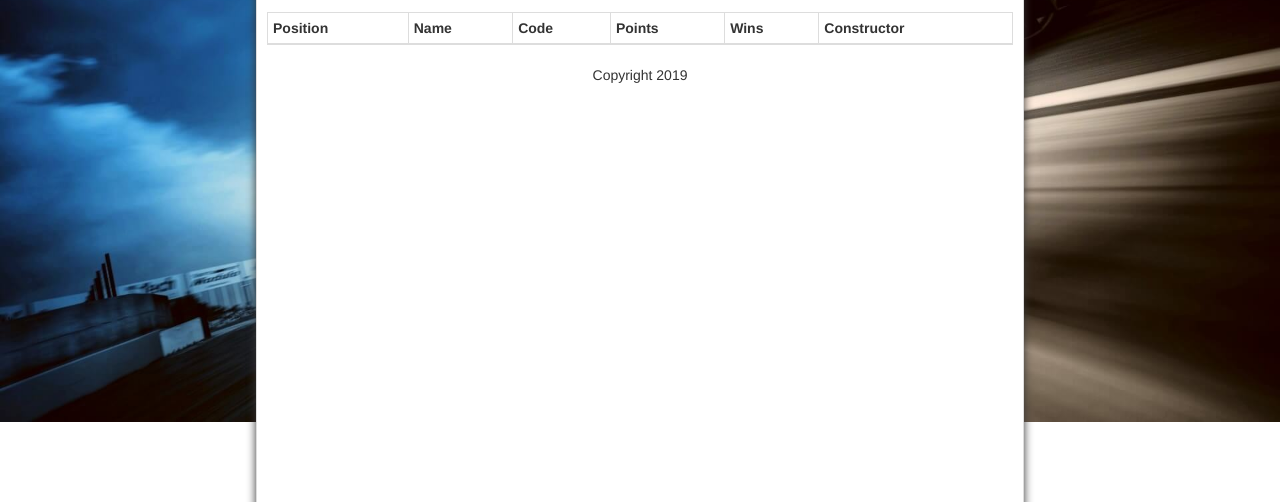
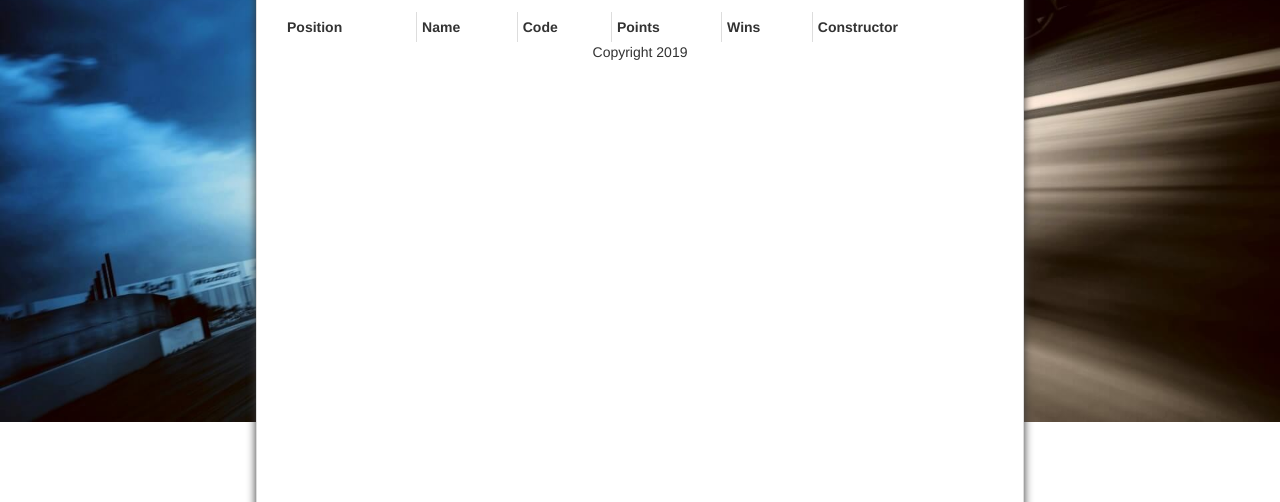
Before and after one commit to junaidfarooqui/f1-standing-feeds, a plain HTML site: page index.html in a window 1280 px wide. Shown: the part 298-800 px from the top of the page. Drawn offline with Linux system fonts and the light colour scheme; a script that the page names is missing.

Commit message:
some more style improvements

```diff
--- a/css/style.css
+++ b/css/style.css
@@ -9,6 +9,7 @@ body {
 	transform: translate(-50%, 0%);
 	height: 100%;
 	top:10px;
+	overflow-y: scroll;
 }
 .wrapper {
 	width: 768px;
@@ -29,7 +30,6 @@ body {
 .camplist {
 	width: 100%
 }
-
 #f1_Feeds {
 }
 
--- a/index.html
+++ b/index.html
@@ -23,7 +23,6 @@
       </div>
     </div>
   </div>
-  <div class="row">
   <table id="f1_Feeds" class="table table-striped table-bordered table-condensed camplist">
     <thead>
     <tr>
@@ -46,7 +45,6 @@
     </tr>
     </tbody>
   </table>
-  </div>
   <div class="col-lg-12 text-center">Copyright {{currentYear}}</div>
 </div>
 <script src="js/angular.js"></script>
```
Lines whose indentation alone changed are shown as unchanged.
